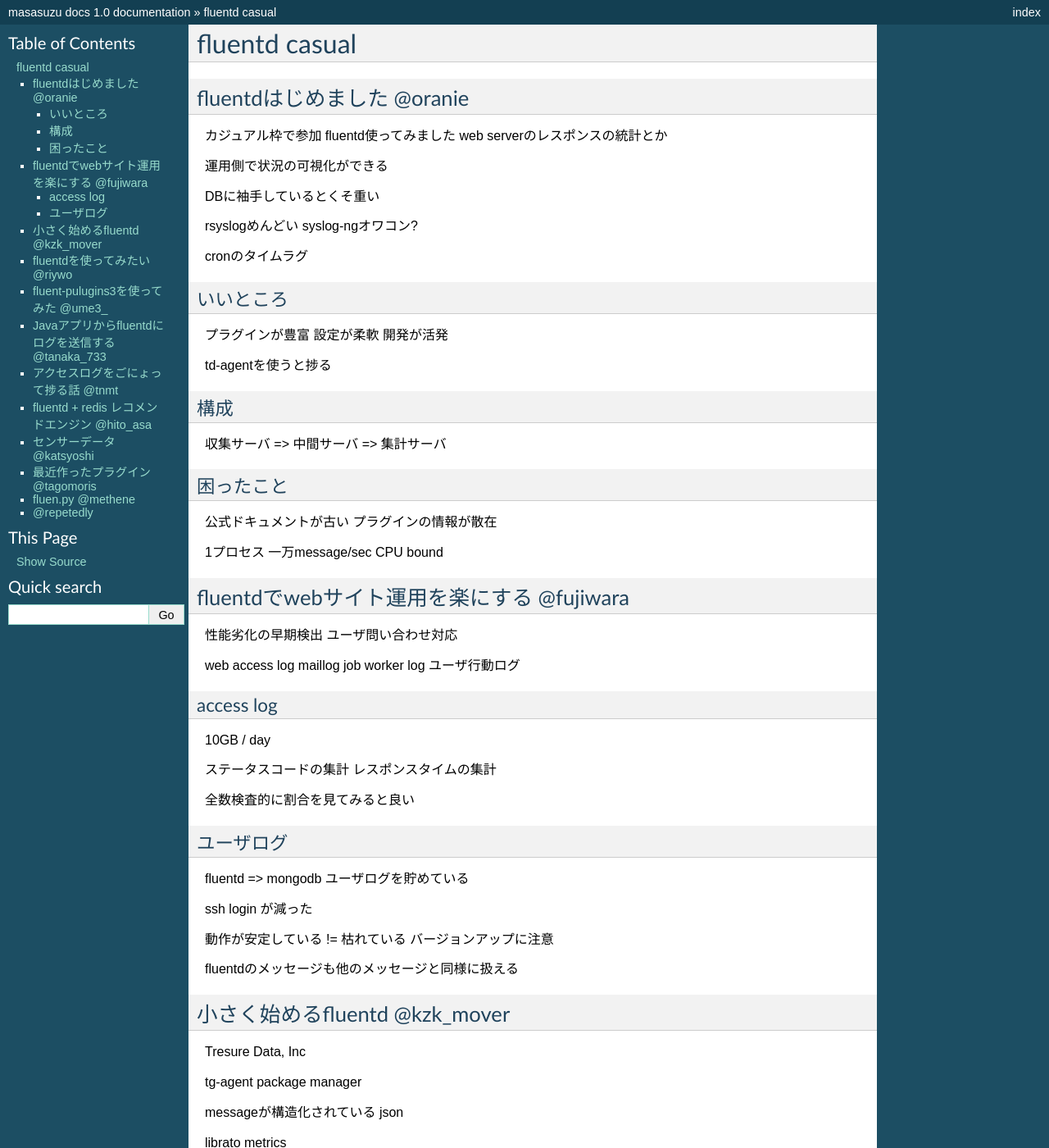
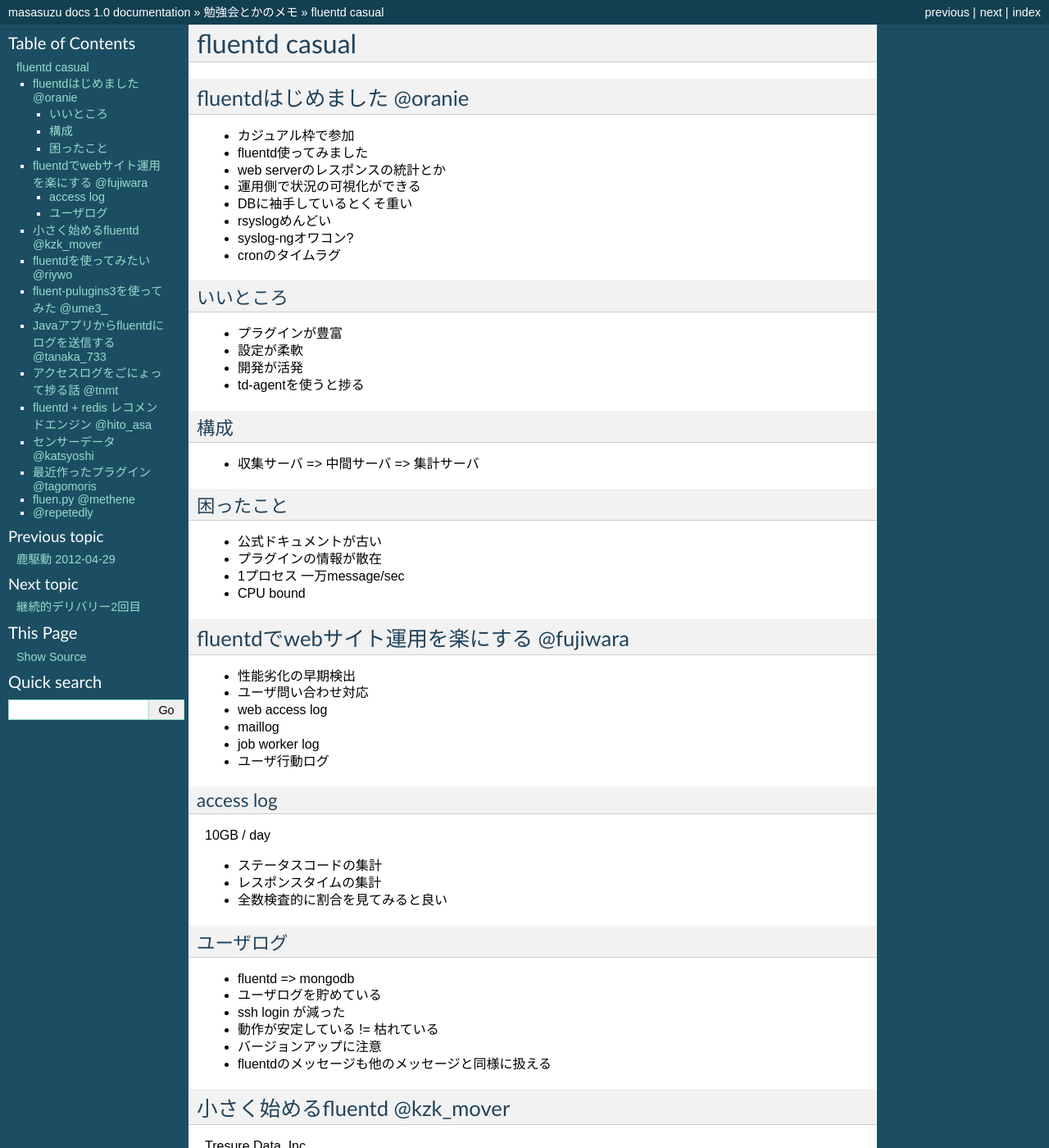
Before and after one commit to masasuzu/document, a Sphinx documentation site: the page built from source/study/2012-05-18_fluentd_casual.rst, in a window 1280 px wide and 1400 px high. Shown: the whole window at 82% size. Built offline with Sphinx 7.4.7, drawn with Linux system fonts in a browser that asks for light colours; some of the changed text lies outside the part shown.

Commit message:
最近のメモ

```diff
--- a/source/study/2012-05-18_fluentd_casual.rst
+++ b/source/study/2012-05-18_fluentd_casual.rst
@@ -6,57 +6,57 @@
 fluentdはじめました @oranie
 =============
 
-カジュアル枠で参加
-fluentd使ってみました
-web serverのレスポンスの統計とか
+* カジュアル枠で参加
+* fluentd使ってみました
+* web serverのレスポンスの統計とか
 
-運用側で状況の可視化ができる
+* 運用側で状況の可視化ができる
 
-DBに袖手しているとくそ重い
+* DBに袖手しているとくそ重い
 
-rsyslogめんどい
-syslog-ngオワコン?
+* rsyslogめんどい
+* syslog-ngオワコン?
 
-cronのタイムラグ
+* cronのタイムラグ
 
 いいところ
 -------------
 
 
-プラグインが豊富
-設定が柔軟
-開発が活発
+* プラグインが豊富
+* 設定が柔軟
+* 開発が活発
 
-td-agentを使うと捗る
+* td-agentを使うと捗る
 
 構成
 ---------
 
 
-収集サーバ => 中間サーバ => 集計サーバ
+* 収集サーバ => 中間サーバ => 集計サーバ
 
 困ったこと
 ----------------
 
-公式ドキュメントが古い
-プラグインの情報が散在
+* 公式ドキュメントが古い
+* プラグインの情報が散在
 
-1プロセス 一万message/sec
-CPU bound
+* 1プロセス 一万message/sec
+* CPU bound
 
 
 fluentdでwebサイト運用を楽にする @fujiwara
 ============================================
 
-性能劣化の早期検出
-ユーザ問い合わせ対応
+* 性能劣化の早期検出
+* ユーザ問い合わせ対応
 
 
 
-web access log
-maillog
-job worker log
-ユーザ行動ログ
+* web access log
+* maillog
+* job worker log
+* ユーザ行動ログ
 
 
 access log
@@ -64,35 +64,36 @@
 
 10GB / day
 
-ステータスコードの集計
-レスポンスタイムの集計
+* ステータスコードの集計
+* レスポンスタイムの集計
 
-全数検査的に割合を見てみると良い
+* 全数検査的に割合を見てみると良い
 
 ユーザログ
 --------------
 
-fluentd => mongodb
-ユーザログを貯めている
+* fluentd => mongodb
+* ユーザログを貯めている
 
 
-ssh login が減った
+* ssh login が減った
 
-動作が安定している != 枯れている
-バージョンアップに注意
+* 動作が安定している != 枯れている
+* バージョンアップに注意
 
-fluentdのメッセージも他のメッセージと同様に扱える
+* fluentdのメッセージも他のメッセージと同様に扱える
 
 小さく始めるfluentd @kzk_mover
 ===============================
 
 Tresure Data, Inc
 
-tg-agent package manager
+* tg-agent package manager
 
 
-messageが構造化されている
-json
+* messageが構造化されている
+
+  * json
 
 librato metrics
 
@@ -103,46 +104,46 @@
 fluentdを使ってみたい @riywo
 ================================
 
-DeNAではfluentdを使ってない
+* DeNAではfluentdを使ってない
 
 fluent-pulugins3を使ってみた @ume3_
 ========================================
 
-ぺぱぼの人
+* ぺぱぼの人
 
-Simple Storage Service
+* Simple Storage Service
 
-APIのエンドポイントの指定をしてなかった
+* APIのエンドポイントの指定をしてなかった
 
-IssueよりPull Request
+* IssueよりPull Request
 
 Javaアプリからfluentdにログを送信する @tanaka_733
 ====================================================
 
-Cloud Foundryをいじってる
+* Cloud Foundryをいじってる
 
-インスタンスが落ちるとログが消える
+* インスタンスが落ちるとログが消える
 
-LoggerAppender
+* LoggerAppender
 
 
 アクセスログをごにょって捗る話 @tnmt
 ==========================================
 
-30days album
-のアクセスログ
+* 30days album
+* のアクセスログ
 
-rbenv + bundler
+* rbenv + bundler
 
-グラフから始めるといいよ
+* グラフから始めるといいよ
 
 
 fluentd + redis レコメンドエンジン @hito_asa
 ==============================================
 
-画像投稿サービス
+* 画像投稿サービス
 
-1.3億 req /day
+* 1.3億 req /day
 
 センサーデータ @katsyoshi
 ==========================================
@@ -150,39 +151,39 @@
 最近作ったプラグイン @tagomoris
 ==========================================
 
-file-alternative
-hoop
-mysql
-ikachan
-growthforecast
-flowcounter
-datacounter
-numeric-monitor
-notifier
-amplifir-filter
-paser
-forest
+* file-alternative
+* hoop
+* mysql
+* ikachan
+* growthforecast
+* flowcounter
+* datacounter
+* numeric-monitor
+* notifier
+* amplifir-filter
+* paser
+* forest
 
 
 fluen.py @methene
 ==========================================
 
-メモリ効率いいよ
-Debianのシステムpythonでいいよ
+* メモリ効率いいよ
+* Debianのシステムpythonでいいよ
 
-pluginが少ない
+* pluginが少ない
 
 @repetedly
 ==========================================
 
-fluent-plugin-mongo
+* fluent-plugin-mongo
 
-mongodbオワコン?
-pluginはテスト書きにくい
+* mongodbオワコン?
+* pluginはテスト書きにくい
 
-内部バッファーの容量を超えることがある
+* 内部バッファーの容量を超えることがある
 
-Celluloid::IO
+* Celluloid::IO
 
 
-fluentd v11の計画
+* fluentd v11の計画
--- a/source/study/index.rst
+++ b/source/study/index.rst
@@ -8,3 +8,6 @@
     :glob:
 
     2012-02-21_jenkins_study
+    2012-04-28_shikakudou
+    2012-05-18_fluentd_casual
+    2012-05-26_cdelivery
```
Also changed, not shown: source/study/2012-04-28_shikakudou.rst (added, +155 -0 lines), source/study/2012-05-26_cdelivery.rst (added, +107 -0 lines).
